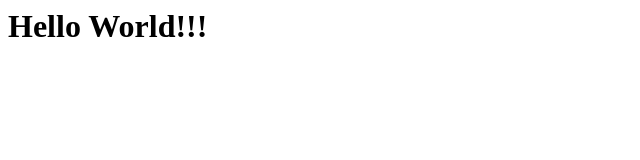
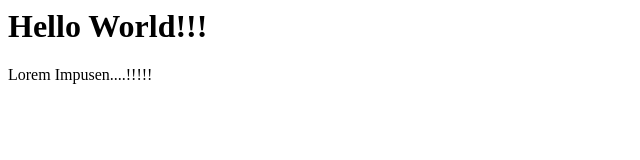
Before and after one commit to DiogenesAlberto/firstConnection, a plain HTML site: page index.html in a window 1280 px wide. Shown: the whole page, without its empty margins (0-640 px from the left). Drawn offline with Linux system fonts and the light colour scheme.

Commit message:
Correct index file

```diff
--- a/index.html
+++ b/index.html
@@ -4,5 +4,6 @@
     </head>
     <body>
         <h1>Hello World!!!</h1>
+        <p>Lorem Impusen....!!!!!</p>
     </body>
 </html>
```
